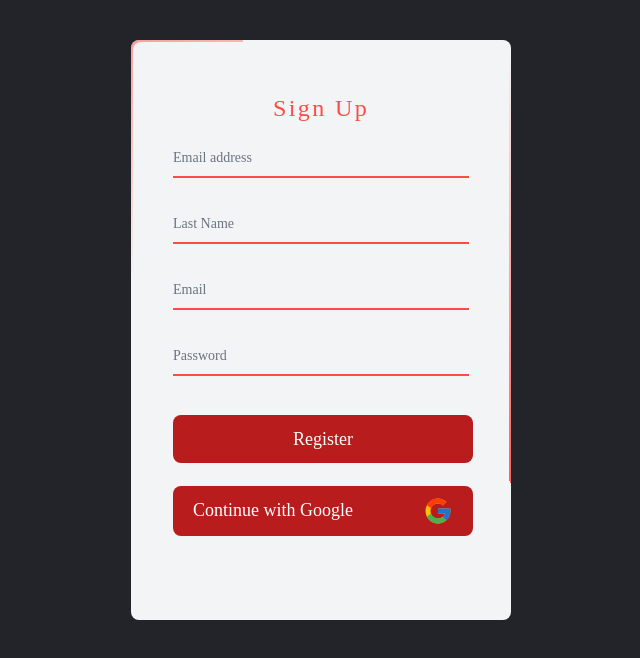
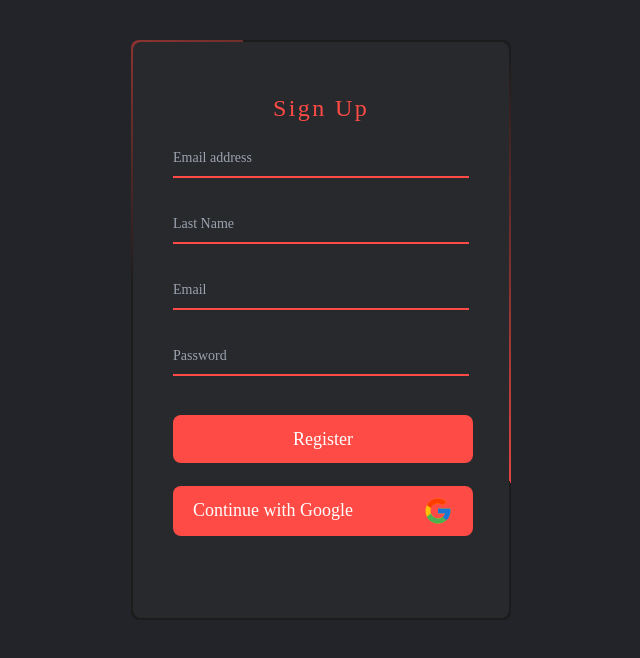
Before and after one commit to yeyazar/p9-movie-app, a React (Create React App) app: page / in a window 1280 px wide. Shown: the top 658 px of the page, without its empty margins (319-959 px from the left). Built offline with nearby package versions, Linux system fonts and the light colour scheme; what tw-elements would draw is missing.

Commit message:
dark-mode

```diff
--- a/public/index.html
+++ b/public/index.html
@@ -1,5 +1,5 @@
 <!DOCTYPE html>
-<html lang="en">
+<html class="dark" lang="en">
   <head>
     <meta charset="utf-8" />
     <link rel="icon" href="%PUBLIC_URL%/favicon.ico" />
--- a/tailwind.config.js
+++ b/tailwind.config.js
@@ -16,5 +16,6 @@ module.exports = {
       },
     },
   },
+  darkMode: 'class',
   plugins: [require("tw-elements/dist/plugin")],
 };
```
